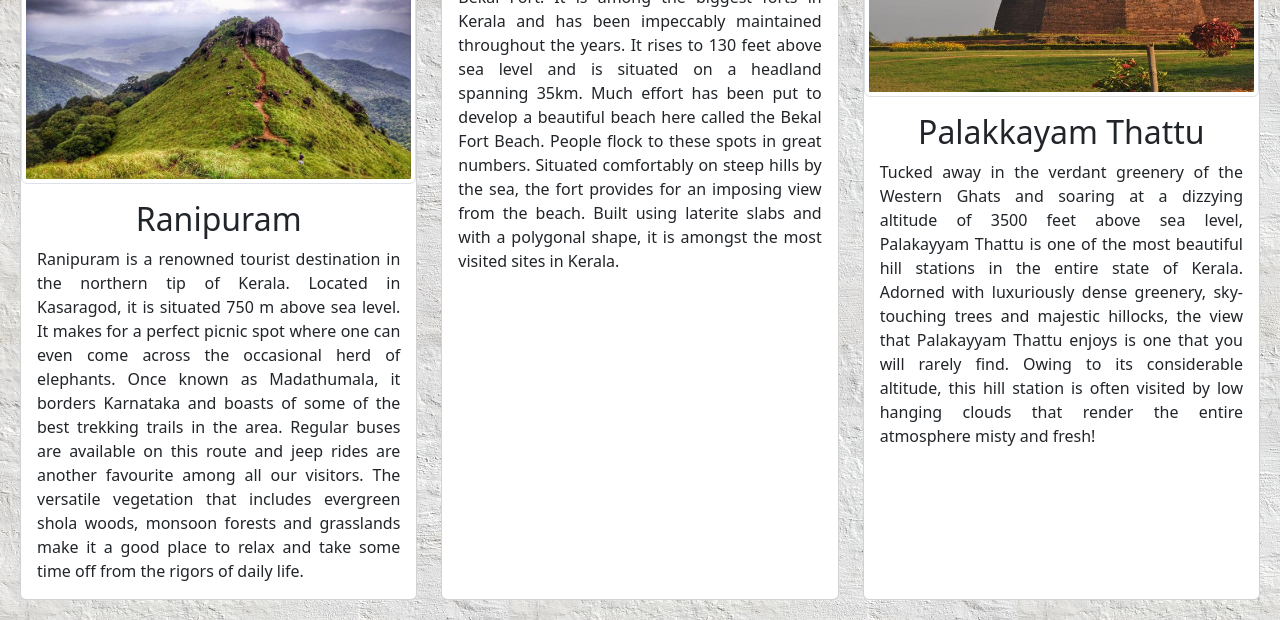
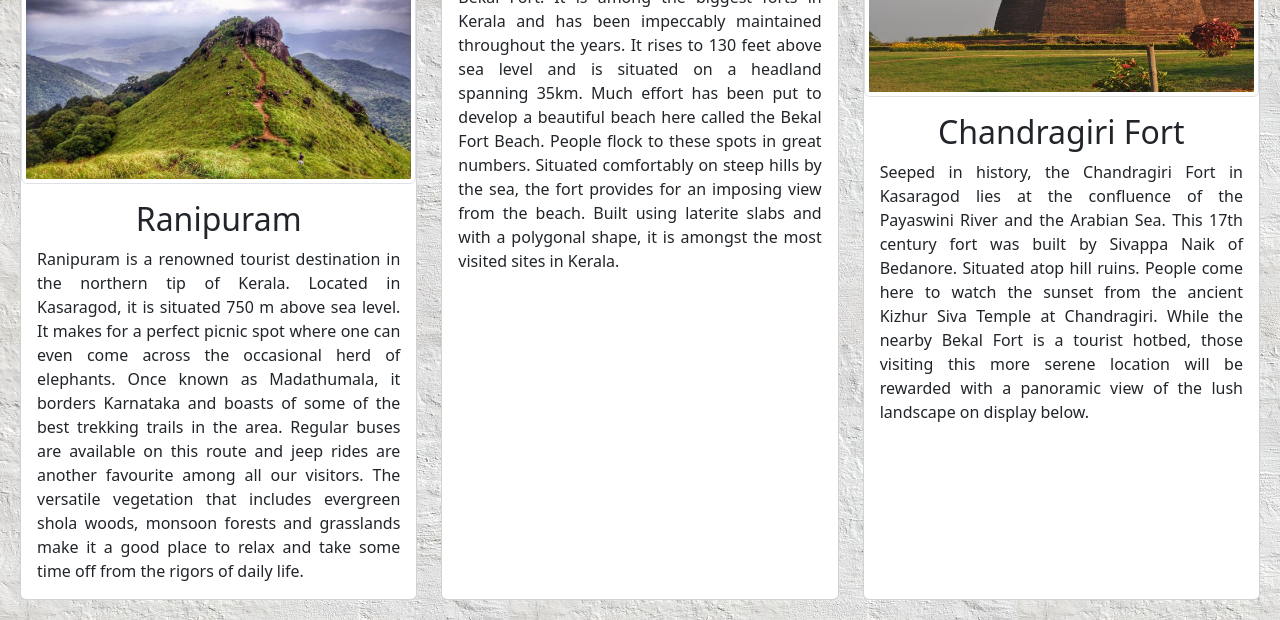
Before and after one commit to Arshith-Ashok/Assignment, a plain HTML site: page kasaragod.html in a window 1280 px wide. Shown: the part 672-1292 px from the top of the page. Drawn offline with nearby package versions, Linux system fonts and the light colour scheme.

Commit message:
image updated

```diff
--- a/kasaragod.html
+++ b/kasaragod.html
@@ -96,8 +96,8 @@
           <div class="card h-100">
             <img src="images/districts/kasaragod/c3.jpeg" class="card-img-top img-thumbnail" alt="...">
             <div class="card-body">
-              <h2 class="card-title">Palakkayam Thattu</h2>
-              <p class="card-text">Tucked away in the verdant greenery of the Western Ghats and soaring at a dizzying altitude of 3500 feet above sea level, Palakayyam Thattu is one of the most beautiful hill stations in the entire state of Kerala. Adorned with luxuriously dense greenery, sky-touching trees and majestic hillocks, the view that Palakayyam Thattu enjoys is one that you will rarely find. Owing to its considerable altitude, this hill station is often visited by low hanging clouds that render the entire atmosphere misty and fresh!</p>
+              <h2 class="card-title">Chandragiri Fort</h2>
+              <p class="card-text">Seeped in history, the Chandragiri Fort in Kasaragod lies at the confluence of the Payaswini River and the Arabian Sea. This 17th century fort was built by Sivappa Naik of Bedanore. Situated atop hill ruins. People come here to watch the sunset from the ancient Kizhur Siva Temple at Chandragiri. While the nearby Bekal Fort is a tourist hotbed, those visiting this more serene location will be rewarded with a panoramic view of the lush landscape on display below.</p>
             </div>
           </div>
         </div>
```
Also changed, not shown: districts.html (+2 -2 lines), images/districts/kozhikode/c2.jpeg (renamed from images/districts/kozhikode/1.jpeg).
